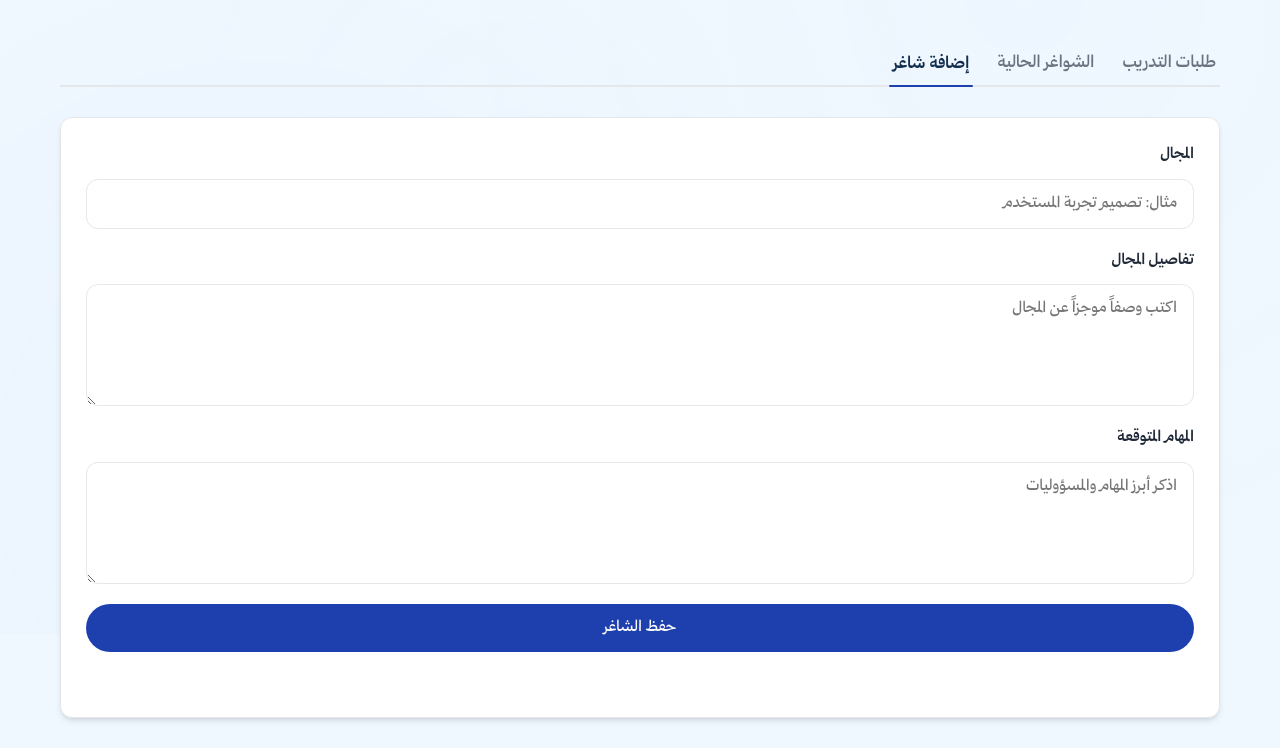
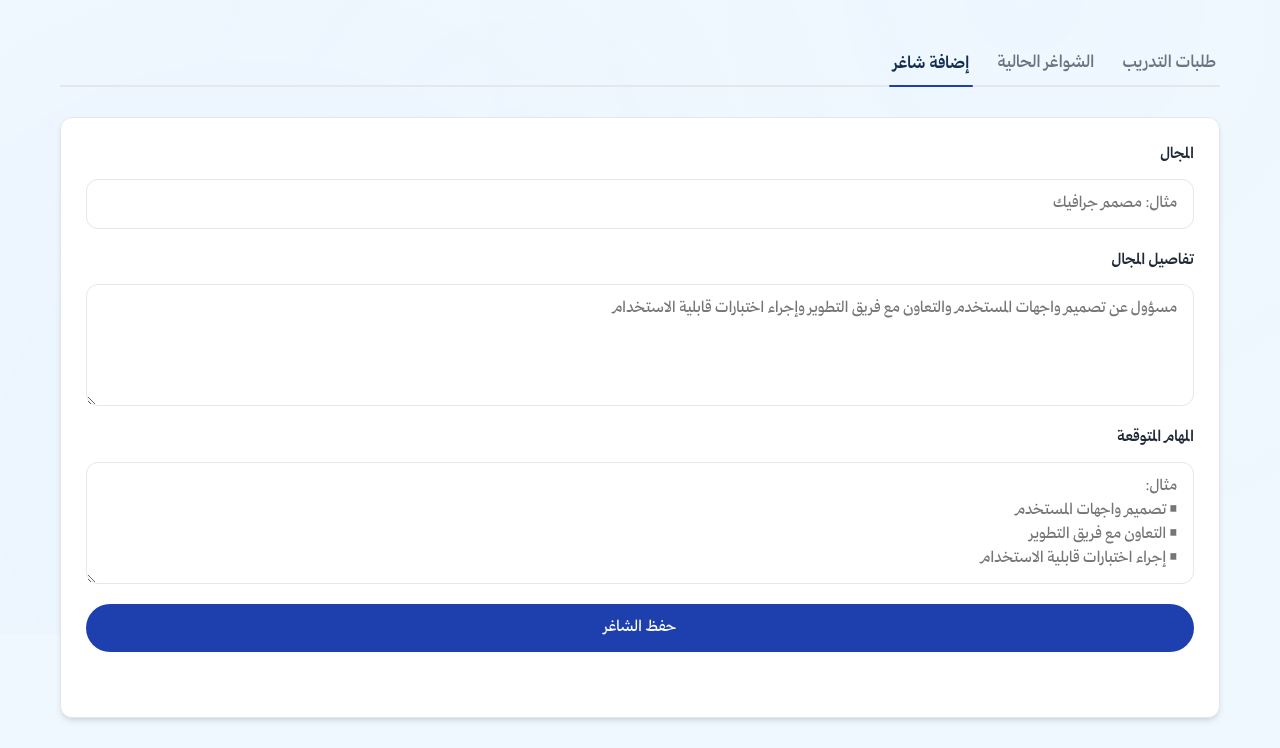
Before and after one commit to Waelalessa21/coop-api, a FastAPI app: page / in a window 1280 px wide, after a click on "إضافة شاغر". Shown: the part 166-914 px from the top of the page. Run offline with FastAPI, Linux system fonts and the light colour scheme; data that the repository does not hold is empty.

Commit message:
Changes to be committed: 	modified:   web/templates/index.html

```diff
--- a/web/templates/index.html
+++ b/web/templates/index.html
@@ -39,15 +39,15 @@
                 <form id="opportunityForm" class="opportunity-form">
                     <div class="form-group">
                         <label for="opportunityField">المجال</label>
-                        <input type="text" id="opportunityField" name="field" placeholder="مثال: تصميم تجربة المستخدم" required>
+                        <input type="text" id="opportunityField" name="field" placeholder="مثال: مصمم جرافيك" required>
                     </div>
                     <div class="form-group">
                         <label for="opportunityDetails">تفاصيل المجال</label>
-                        <textarea id="opportunityDetails" name="description" placeholder="اكتب وصفاً موجزاً عن المجال" rows="4" required></textarea>
+                        <textarea id="opportunityDetails" name="description" placeholder="مسؤول عن تصميم واجهات المستخدم والتعاون مع فريق التطوير وإجراء اختبارات قابلية الاستخدام" rows="4" required></textarea>
                     </div>
                     <div class="form-group">
                         <label for="opportunityTasks">المهام المتوقعة</label>
-                        <textarea id="opportunityTasks" name="expected_tasks" placeholder="اذكر أبرز المهام والمسؤوليات" rows="4" required></textarea>
+                        <textarea id="opportunityTasks" name="expected_tasks" placeholder="مثال:&#10;• تصميم واجهات المستخدم&#10;• التعاون مع فريق التطوير&#10;• إجراء اختبارات قابلية الاستخدام" rows="4" required></textarea>
                     </div>
                     <button type="submit" class="primary-button">حفظ الشاغر</button>
                     <div class="form-status" id="opportunityFormStatus"></div>
```
